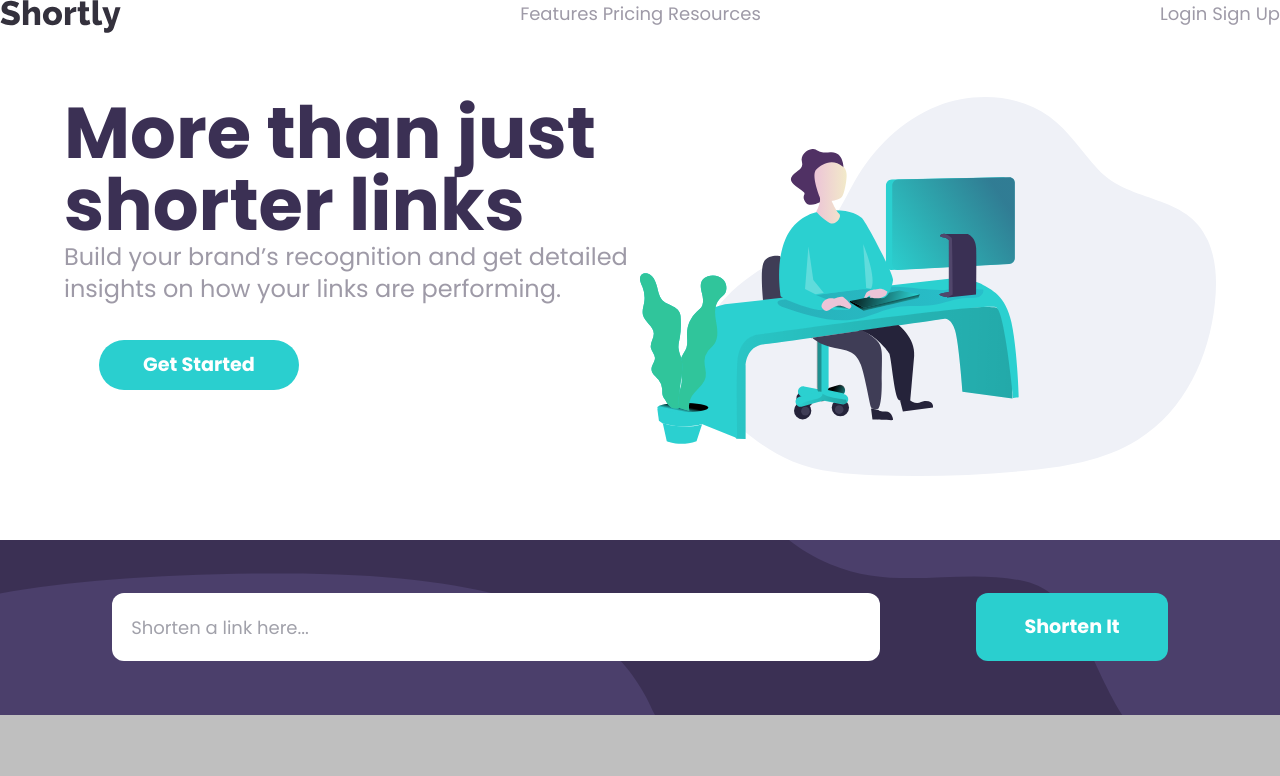
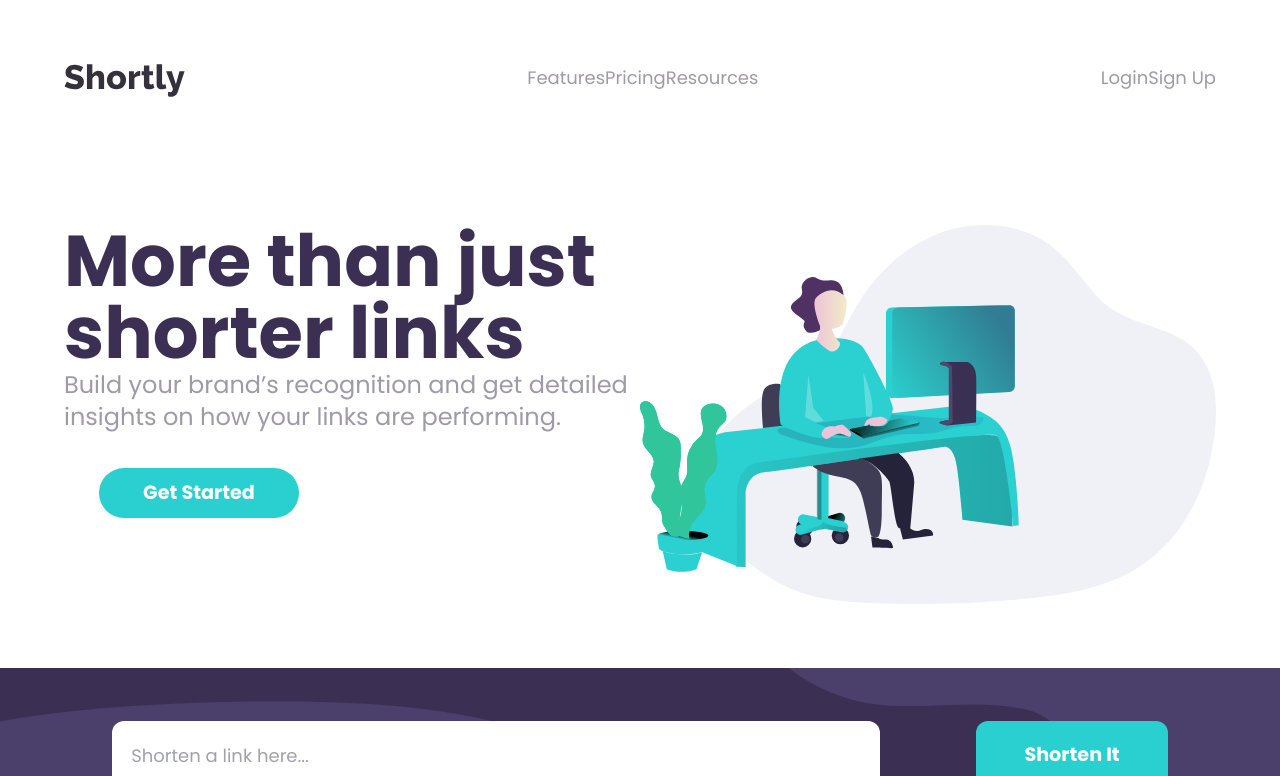
Before and after one commit to cch5ng/url_shortening_api_fe_mentor, a React (Create React App) app: page / in a window 1280 px wide. Shown: the top 776 px of the page. Built offline with nearby package versions, Linux system fonts and the light colour scheme.

Commit message:
mobile nav layout

```diff
--- a/src/App.js
+++ b/src/App.js
@@ -49,6 +49,9 @@ function App() {
   const [longUrls, setLongUrls] = useState([]);
   const [shortUrls, setShortUrls] = useState([]);
   const [inputError, setInputError] = useState('');
+  const [navIsShown, setNavIsShown] = useState(false);
+
+  const navClassName = navIsShown ? `nav-mobile-container desktop:hidden` : `nav-mobile-container hidden desktop:hidden`;
 
   const inputOnChangeHandler = (ev) => {
     const {name, value} = ev.target;
@@ -93,20 +96,35 @@ function App() {
     }
   }
 
+  const toggleNavDisplay = (ev) => {
+    setNavIsShown(!navIsShown);
+  }
+
   return (
     <div className="App">
-      <header className="header-container flex flex-row justify-between">
-        <LogoSVG />
-        <GiHamburgerMenu className="desktop:hidden" />
-        <div className="invisible desktop:visible">
-          Features
-          Pricing
-          Resources
+      <header className="header-container">
+        <div className="header-top-container flex flex-row justify-between">
+          <LogoSVG />
+          <GiHamburgerMenu className="hamburger-icon desktop:hidden" onClick={toggleNavDisplay} />
+          <div className="hidden desktop:flex desktop:flex-row">
+            <div>Features</div>
+            <div>Pricing</div>
+            <div>Resources</div>
+          </div>
+          <div className="hidden desktop:flex desktop:flex-row">
+            <div>Login</div>
+            <div>Sign Up</div>
+          </div>
         </div>
-        <div className="invisible desktop:visible">
-          Login
-          Sign Up
-        </div>
+        <nav className={navClassName}>
+          <h4>Features</h4>
+          <h4>Pricing</h4>
+          <h4>Resources</h4>
+          <h4>Login</h4>
+          <div>
+            <button className="btn-round hover:bg-cyan-light" >Sign Up</button>
+          </div>
+        </nav>
       </header>
       <main>
         <div className="section-container desktop:flex desktop:flex-row-reverse">
--- a/src/index.css
+++ b/src/index.css
@@ -52,8 +52,22 @@ body {
   -moz-osx-font-smoothing: grayscale;
 }
 
-.section-container {
+.section-container,
+.header-container {
   padding: 5%;
+}
+
+.hamburger-icon {
+  font-size: 1.7rem;
+}
+
+.nav-mobile-container {
+  background-color: theme('colors.violet.dark');
+  padding: 5%;
+  margin-top: 5%;
+  border-radius: 12px;
+  color: #fff;
+  text-align: center;
 }
 
 svg.logo_footer path {
```
